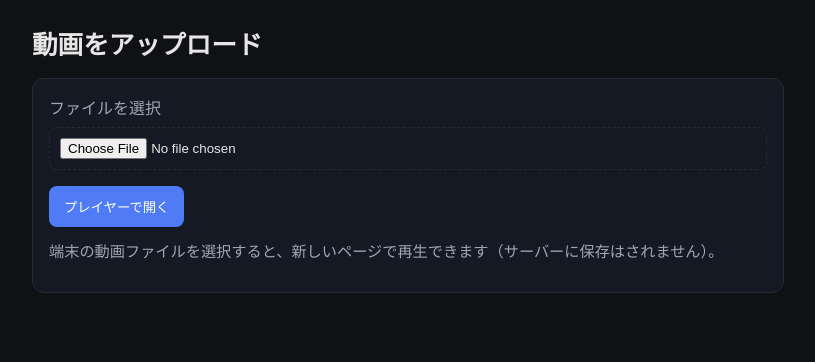
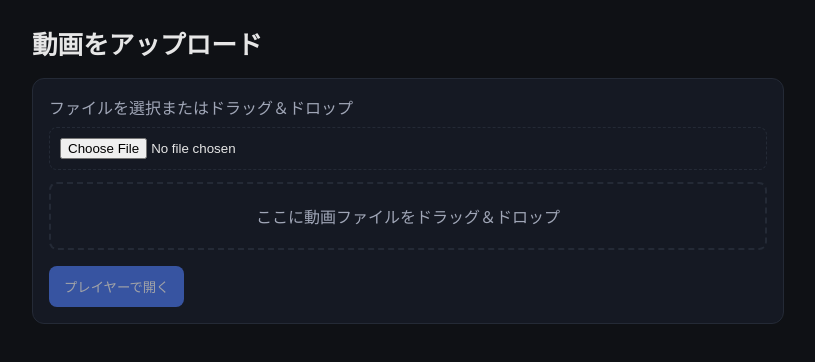
Before and after one commit to takkunmcdayo/takkunmcdayo.github.io, a plain HTML site: page moviesee/index.html in a window 1280 px wide. Shown: the whole page, without its empty margins (232-1047 px from the left). Drawn offline with Linux system fonts and the light colour scheme.

Commit message:
Update index.html

```diff
--- a/moviesee/index.html
+++ b/moviesee/index.html
@@ -11,23 +11,18 @@
     <h1>動画をアップロード</h1>
 
     <form id="uploadForm" class="card" autocomplete="off" novalidate>
-      <label for="videoInput" class="label">ファイルを選択</label>
-      <input
-        id="videoInput"
-        type="file"
-        accept="video/*"
-        aria-label="動画ファイルを選択"
-      />
+      <label for="videoInput" class="label">ファイルを選択またはドラッグ＆ドロップ</label>
+      <input id="videoInput" type="file" accept="video/*" />
+
+      <div id="dropZone" class="drop-zone">
+        ここに動画ファイルをドラッグ＆ドロップ
+      </div>
 
       <div class="actions">
         <button type="button" id="openPlayerBtn" class="btn primary">
           プレイヤーで開く
         </button>
       </div>
-
-      <p class="hint">
-        端末の動画ファイルを選択すると、新しいページで再生できます（サーバーに保存はされません）。
-      </p>
     </form>
   </main>
 
```
